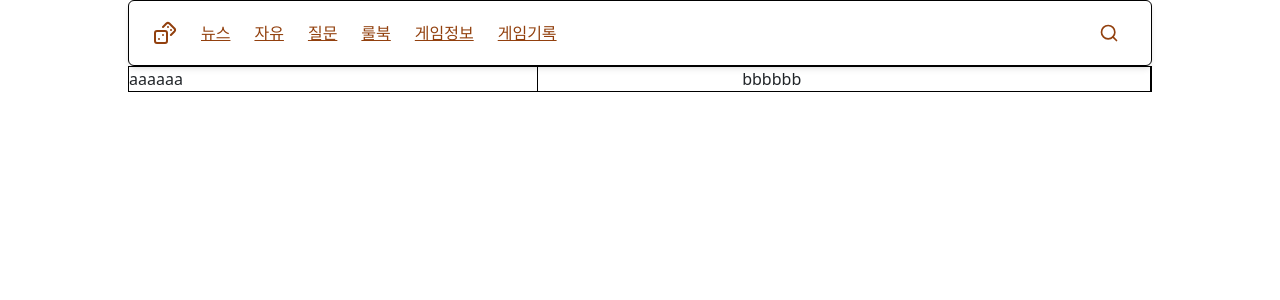
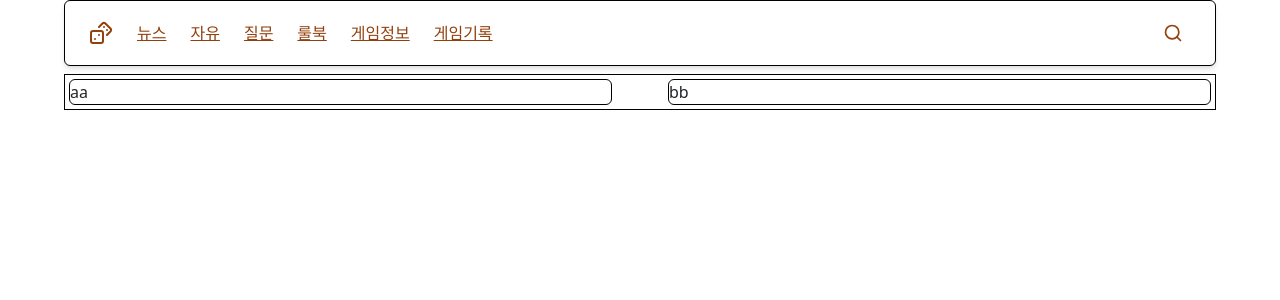
Before and after one commit to kinghama82/ebs-front, a Next.js app: page /history in a window 1280 px wide. Shown: the top 300 px of the page. Built offline with nearby package versions, Linux system fonts and the light colour scheme.

Commit message:
250225주헌규

```diff
--- a/src/app/free/page.js
+++ b/src/app/free/page.js
@@ -2,9 +2,11 @@ import BasicMenu from "@/components/menus/BasicMenu";
 
 const freePage = () => {
   return (
-    <><BasicMenu></BasicMenu><div>
+    <>
+    <BasicMenu></BasicMenu><div>
       <h1>자유게시판 화면입니다</h1>
-    </div></>
+    </div>
+    </>
   );
 }
 export default freePage;
--- a/src/app/history/page.js
+++ b/src/app/history/page.js
@@ -5,15 +5,17 @@ import { Card } from "@/components/ui/card";
 const HistoryPage = () => {
     return ( <>
         <BasicMenu/>
-        <div className="container">
-            <div className="border-r-2 flex flex-wrap max-w-5xl mx-auto top-2 border-1 h-full border-black">
-                <div className="w-2/5 border-r border-black">aaaaaa</div>
-                <div className="w-1/5"></div>
-                <div className="w-2/5 border-r border-black">bbbbbb</div>
+
+            <div className="flex flex-row gap-12 border-r-2 mt-2 max-w-6xl mx-auto border-1 h-full border-black">
+                <div className="m-1 basis-6/12 card border-black">aa
+                </div>
+
+                <div className="m-1 basis-6/12 card border-black">bb
+                </div>
             </div>
 
 
-        </div>
+
 
     </>);
     }
--- a/src/components/menus/BasicMenu.jsx
+++ b/src/components/menus/BasicMenu.jsx
@@ -1,8 +1,8 @@
 "use client";
 
-import { useState, useRef, useEffect } from "react";
+import { Dices, Menu, Search, X } from "lucide-react";
 import Link from "next/link";
-import { Menu, X, Search, Dices } from "lucide-react";
+import { useEffect, useRef, useState } from "react";
 
 const BasicMenu = () => {
   const [isOpen, setIsOpen] = useState(false);
@@ -31,7 +31,7 @@ const BasicMenu = () => {
   }, [isSearchOpen]);
 
   return (
-    <nav className="bg-white shadow-md border border-black border-opacity-100 rounded-md sticky-top max-w-5xl mx-auto top-0 left-0 z-50">
+    <nav className="bg-white shadow-md border border-black border-opacity-100 rounded-md sticky-top max-w-6xl mx-auto top-0 left-0 z-50">
       <div className="max-w-7xl mx-auto px-4 sm:px-6 lg:px-8">
         <div className="flex justify-between items-center h-16">
 
```
